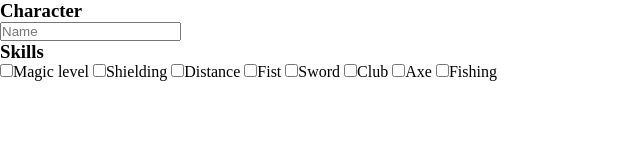
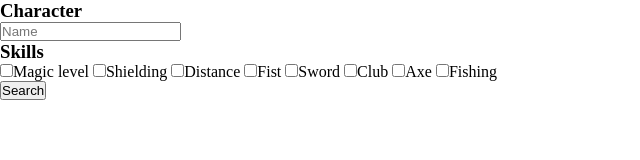
Before and after one commit to hdmjesus/Tibia-All, a website: page index.html in a window 1280 px wide. Shown: the full height of the page, 0-640 px from the left. Drawn offline with Linux system fonts and the light colour scheme.

Commit message:
Button añadido, se agrego la etiqueta form, se habia olvidado agregarla

```diff
--- a/index.html
+++ b/index.html
@@ -21,6 +21,7 @@
         <section class="section">
             <article class="section__card">
                 <div class="container">
+                    <form class="form">
                         <div class="article__search">
                             <div class="article__title">
                                 <h3>Character</h3>
@@ -44,7 +45,12 @@
                                 <label><input type="checkbox" name="Fishing" id="Fishing">Fishing</label>
                             </div>
                         </div>
+
+                        <button class="form__button">Search</button>
+                    </form>
                 </div>
+
+
             </article>
         </section>
     </main>
```
Lines whose indentation alone changed are shown as unchanged.
